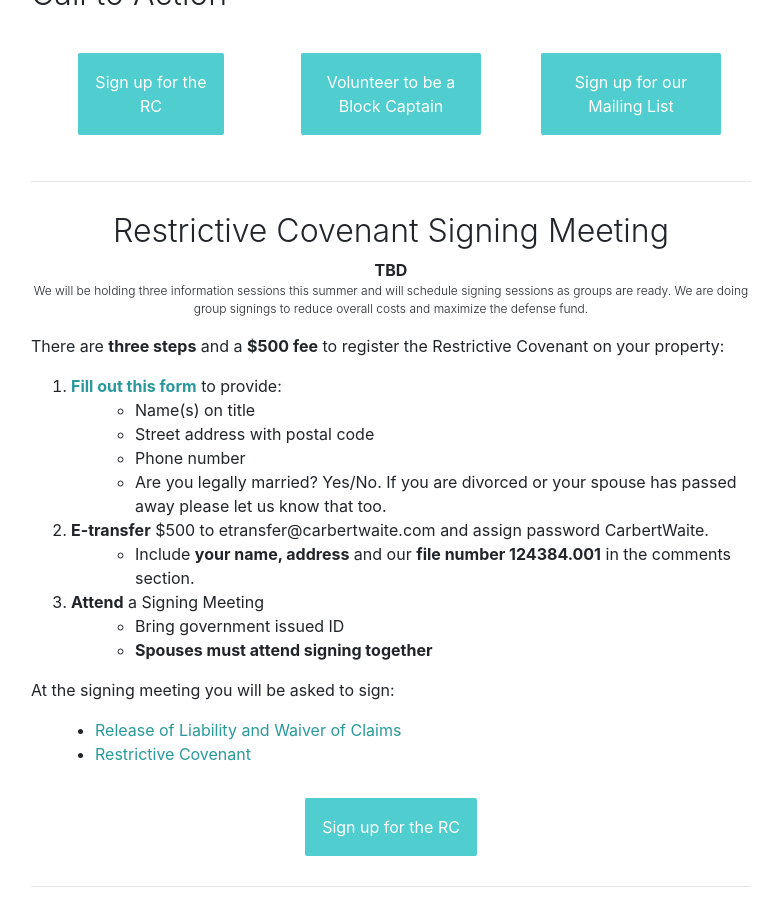
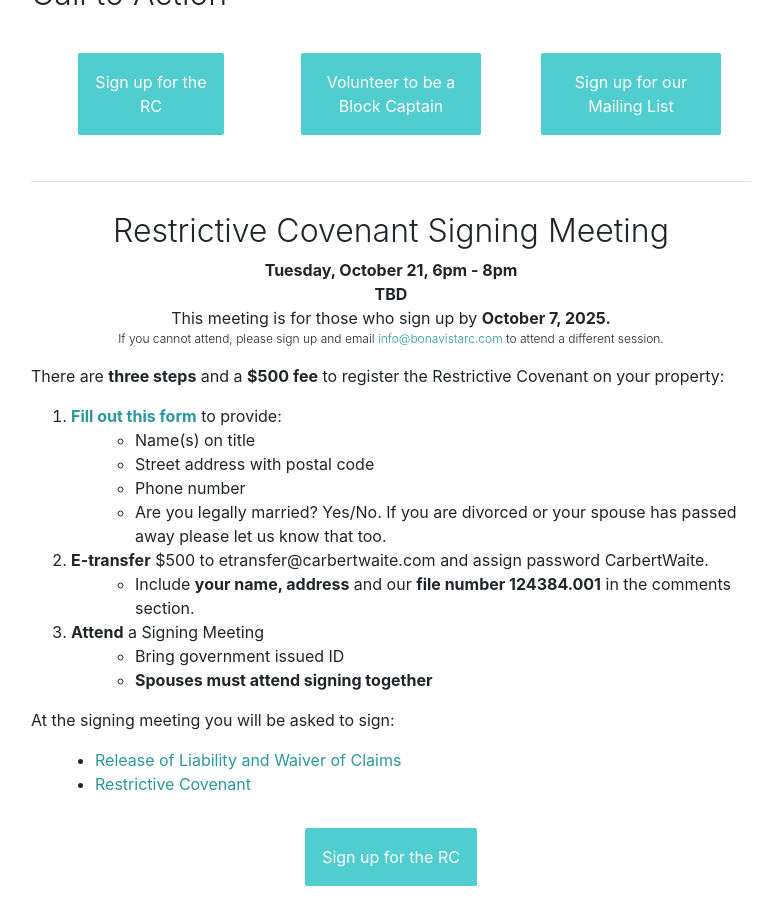
Before and after one commit to BonavistaRC/BonavistaRC.github.io, a Jekyll site: the page built from index.markdown, in a window 1280 px wide and 900 px high, scrolled down 2240 px. Shown: the whole window, without its empty margins (249-1028 px from the left). Built offline with Jekyll 4.4.1, drawn with Linux system fonts in a browser that asks for light colours.

Commit message:
Added info for the next signing meeting

```diff
--- a/_includes/signup_meeting_details.md
+++ b/_includes/signup_meeting_details.md
@@ -1,11 +1,11 @@
 
 
-<!--p align="center" style="margin:0;padding-left: 0;"><b>Tuesday, April 15, 6pm - 9pm</b> </p>
-<p align="center" style="margin:0;padding-left: 0;"><b>Lake Bonavista - Bonavista Room</b></p>
-<p align="center" style="padding-left: 0;"><a href="https://maps.app.goo.gl/8D8VYwfzaevEVm1B8">757 Lake Bonavista Dr SE</a></p>
+<p align="center" style="margin:0;padding-left: 0;"><b>Tuesday, October 21, 6pm - 8pm</b> </p>
+<p align="center" style="margin:0;padding-left: 0;"><b>TBD</b><!--b>Lake Bonavista - Bonavista Room</b--></p>
+<!--p align="center" style="padding-left: 0;"><a href="https://maps.app.goo.gl/8D8VYwfzaevEVm1B8">757 Lake Bonavista Dr SE</a></p-->
 
-<p align="center" style="margin:0;padding-left: 0;">This meeting is for those who sign up by <b>April 9, 2025.</b></p>
-<p align="center" style="padding-left: 0;font-size: .75rem;font-weight: 300;">If you cannot attend, please sign up and email <a href="mailto:info@bonavistarc.com">info@bonavistarc.com</a> to attend a different session.</p-->
+<p align="center" style="margin:0;padding-left: 0;">This meeting is for those who sign up by <b>October 7, 2025.</b></p>
+<p align="center" style="padding-left: 0;font-size: .75rem;font-weight: 300;">If you cannot attend, please sign up and email <a href="mailto:info@bonavistarc.com">info@bonavistarc.com</a> to attend a different session.</p>
 
 
-<p align="center" style="margin:0;padding-left: 0;"><b>TBD</b></p><p align="center" style="padding-left: 0;font-size: .75rem;font-weight: 300;">We will be holding three information sessions this summer and will schedule signing sessions as groups are ready. We are doing group signings to reduce overall costs and maximize the defense fund.</p>
+<!--p align="center" style="margin:0;padding-left: 0;"><b>TBD</b></p><p align="center" style="padding-left: 0;font-size: .75rem;font-weight: 300;">We will be holding three information sessions this summer and will schedule signing sessions as groups are ready. We are doing group signings to reduce overall costs and maximize the defense fund.</p-->
```
